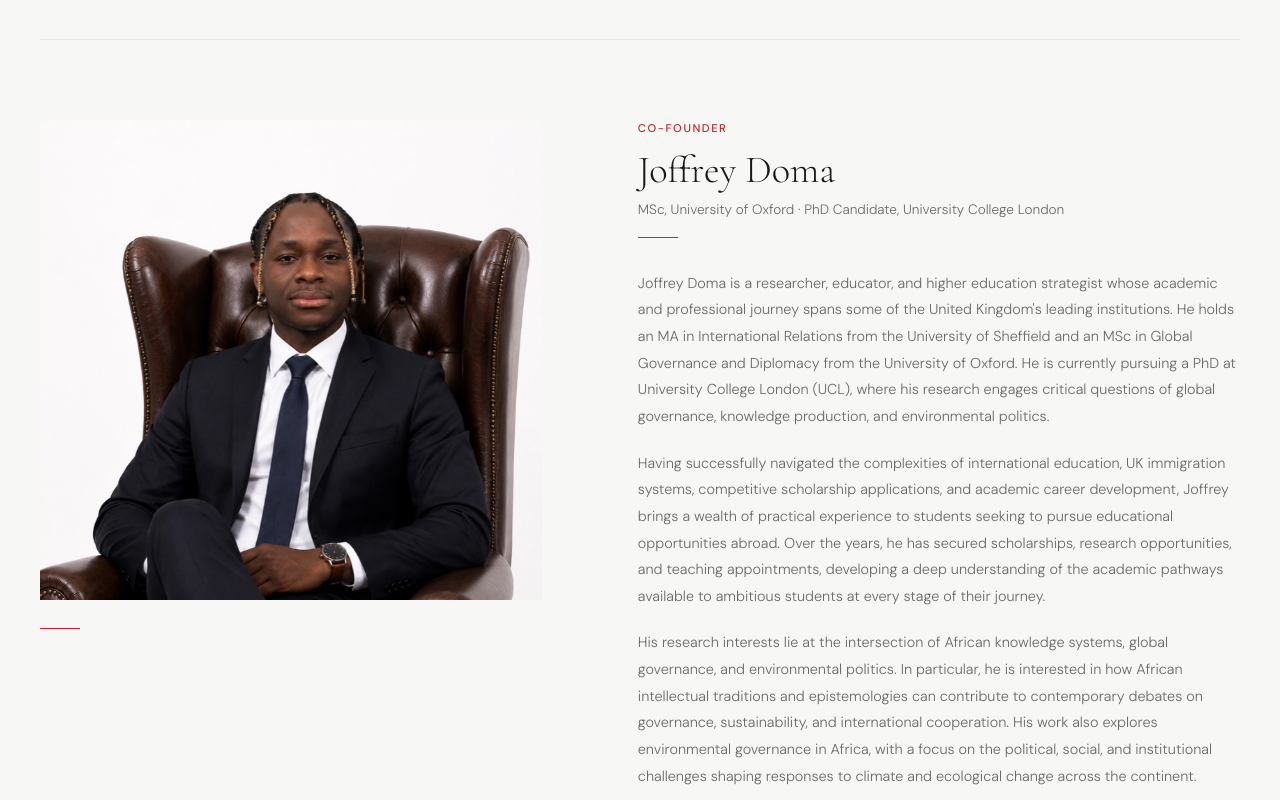
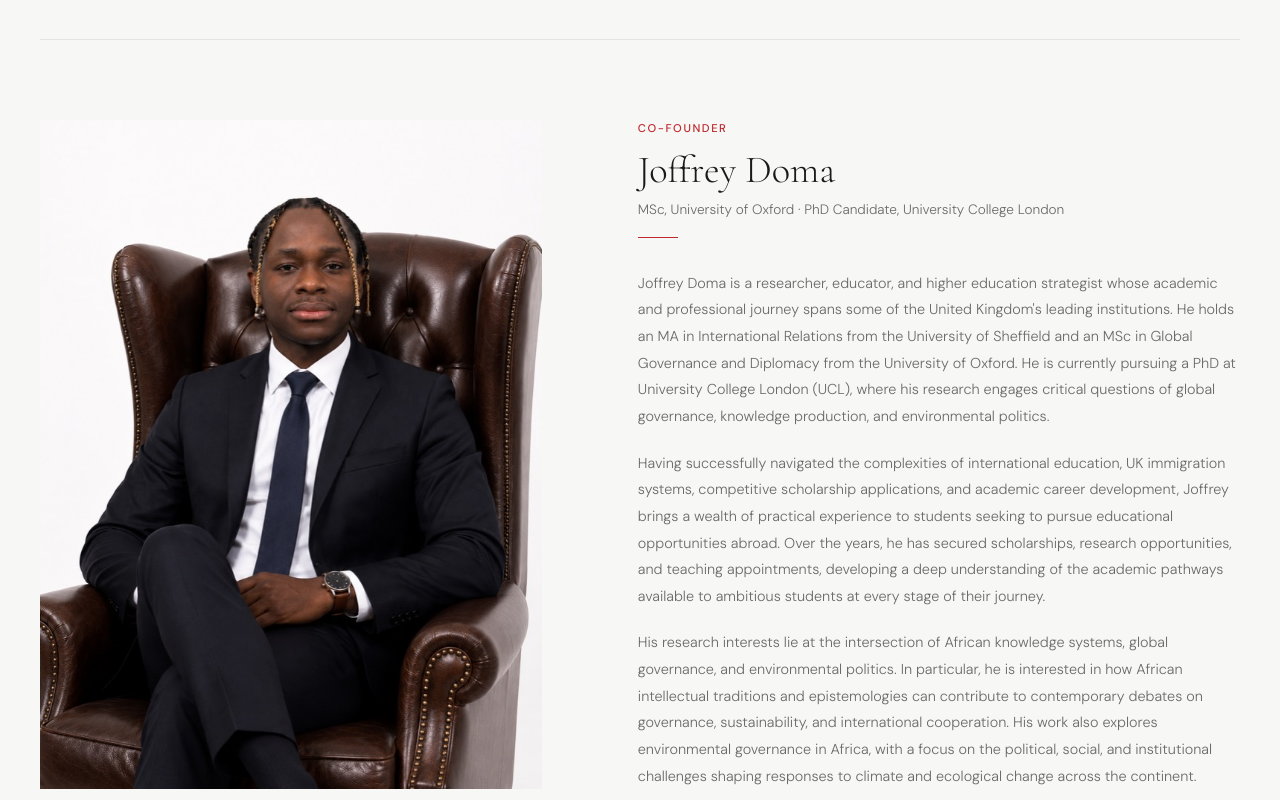
Before and after one commit to Kachi-Obata/The-Axiom-Collective, a Next.js app: page /about in a window 1280 px wide. Shown: the part 5300-6100 px from the top of the page. Built offline with nearby package versions, Linux system fonts and the light colour scheme; no server answers.

Commit message:
Fix Joffrey photo to use aspectRatio 3/4 matching Marius

```diff
--- a/app/about/page.tsx
+++ b/app/about/page.tsx
@@ -335,7 +335,7 @@ export default function AboutPage() {
 
             {/* Photo */}
             <AnimateOnScroll>
-              <div style={{ position: 'relative', width: '100%', height: '480px' }}>
+              <div style={{ position: 'relative', width: '100%', aspectRatio: '3 / 4' }}>
                 <Image
                   src="/people/joff.png"
                   alt="Joffrey Doma"
```
